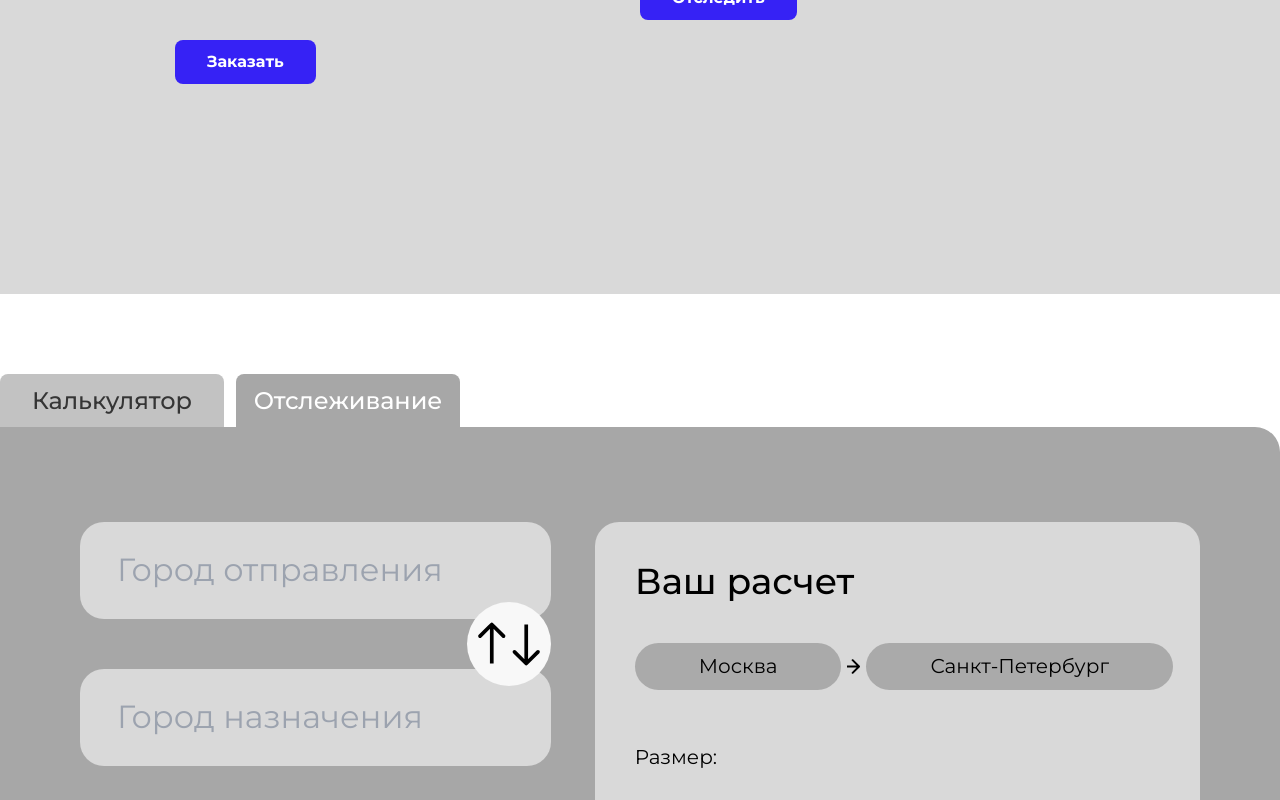
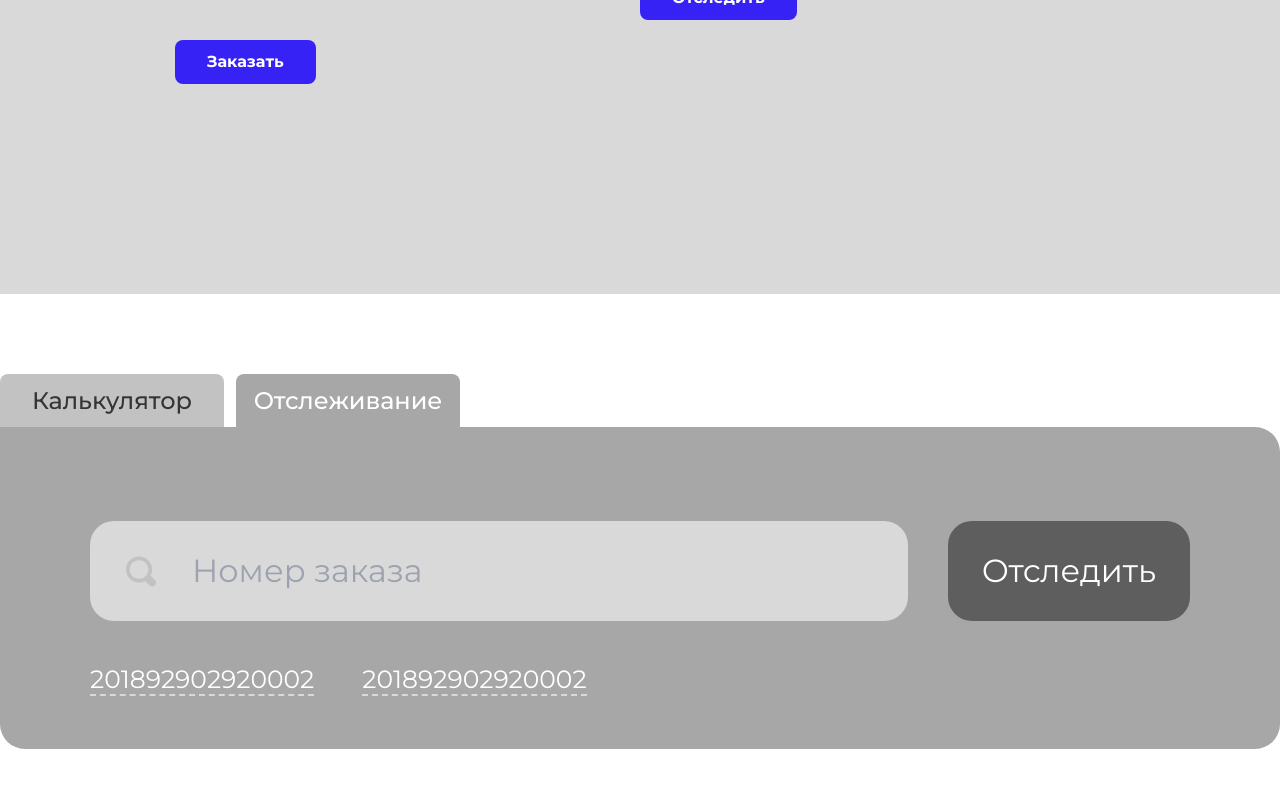
Before and after one commit to dmitrikosunovski/lublino, a Next.js app in the folder client/: page / in a window 1280 px wide. Both pictures are taken after a click on the element "Отслеживание". Shown: the part 646-1446 px from the top of the page. Built offline with nearby package versions, Linux system fonts and the light colour scheme.

Commit message:
add track list

```diff
--- /dev/null
+++ b/client/src/Components/Form/Track/PathList/PathList.module.scss
@@ -0,0 +1,39 @@
+.cont {
+    @apply mt-20 mx-auto w-full grid grid-cols-1 font-normal;
+    font-size: 35px;
+    line-height: 42px;
+    max-width: 1169px;
+  }
+
+  .el {
+    @apply w-full flex items-center;
+    column-gap: 50px;
+    height: 125px;
+
+    &:last-child > div:after {
+      display: none !important;
+    }
+  }
+
+  .circle {
+    width: 50px;
+    height: 50px;
+    background: #d9d9d9;
+    border: 2px solid #626262;
+    border-radius: 100%;
+    position: relative;
+    &::after {
+      content: '';
+      position: absolute;
+      bottom: 0;
+      transform: translateY(102%) translateX(22px);
+      margin: 0 auto;
+      height: 75px;
+      width: 2px;
+      background-color: #d9d9d9;
+    }
+  }
+
+  .onWay{
+      background: transparent !important;
+  }
--- /dev/null
+++ b/client/src/Components/Form/Track/PathList/PathList.tsx
@@ -0,0 +1,27 @@
+import clsx from 'clsx'
+import React from 'react'
+import styles from './PathList.module.scss'
+const PathList = () => {
+  return (
+    <div className={styles.cont}>
+      <div className={styles.el}>
+        <div className={styles.circle}></div>
+        <p>Покинул склад, Москва</p>
+      </div>
+      <div className={styles.el}>
+        <div className={styles.circle}></div>
+        <p>Прибыл в СЦ, Бологое</p>
+      </div>
+      <div className={styles.el}>
+        <div className={styles.circle}></div>
+        <p>Прибыл в город получения, Санкт-Петербург</p>
+      </div>
+      <div className={styles.el}>
+        <div className={clsx(styles.circle, styles.onWay)}></div>
+        <p>Прибыл в пункт выдачи, Санкт-Петербург, ул. Декабристов, д. 12</p>
+      </div>
+    </div>
+  )
+}
+
+export default PathList
--- a/client/src/components/Form/Form.tsx
+++ b/client/src/components/Form/Form.tsx
@@ -11,9 +11,8 @@ const Form = () => {
 
   return (
     <div className={styles.cont}>
-      <Tabs setPath={setPath} path={path}/>
-      <Сalculator />
-      <Track />
+      <Tabs setPath={setPath} path={path} />
+      {path === 0 ? <Сalculator /> : <Track />}
     </div>
   )
 }
--- a/client/src/components/Form/Track/Track.module.scss
+++ b/client/src/components/Form/Track/Track.module.scss
@@ -0,0 +1,40 @@
+.cont {
+    @apply bg-[#a7a7a7] w-full;
+    padding: 94px 90px 53px 90px;
+    border-radius: 0px 25px 25px 25px;
+  }
+
+  .search {
+    @apply w-full flex gap-x-10;
+
+    &__input {
+      @apply bg-[#D9D9D9] w-full rounded-3xl flex items-center gap-x-9 py-7 pl-9;
+
+      img {
+        width: 30px;
+        height: 39px;
+        cursor: pointer;
+      }
+
+      input {
+        @apply bg-transparent border-none outline-none w-full text-2xl font-normal;
+        &:placeholder {
+          @apply text-[#626262];
+        }
+      }
+    }
+
+    &__button {
+      @apply bg-[#5E5E5E] rounded-3xl flex-center font-normal text-2xl text-white;
+      width: 330px;
+      height: 100px;
+    }
+  }
+
+  .listId {
+    @apply flex flex-wrap mt-11 gap-x-12 gap-y-3;
+    p {
+      @apply text-white font-normal text-xl cursor-pointer;
+      border-bottom: 2px dashed #d9d9d9;
+    }
+  }
--- a/client/src/components/Form/Track/Track.tsx
+++ b/client/src/components/Form/Track/Track.tsx
@@ -1,9 +1,30 @@
 import React from 'react'
 import styles from './Track.module.scss'
+import search from '../../../assets/svg/search.svg'
+import PathList from './PathList/PathList'
 
 const Track = () => {
+  const copy = (e: any) => {
+    navigator.clipboard.writeText(e.target.innerText)
+  }
+
   return (
-     <div></div>
+    <div>
+      <div className={styles.cont}>
+        <form className={styles.search}>
+          <div className={styles.search__input}>
+            <img src={search.src} alt='search' />
+            <input type='text' placeholder='Номер заказа' />
+          </div>
+          <button className={styles.search__button}>Отследить</button>
+        </form>
+        <div className={styles.listId}>
+          <p onClick={(e) => copy(e)}>201892902920002</p>
+          <p onClick={(e) => copy(e)}>201892902920002</p>
+        </div>
+      </div>
+      <PathList />
+    </div>
   )
 }
 
```
Also changed, not shown: client/src/assets/svg/search.svg (added). Lines whose indentation alone changed are shown as unchanged.
